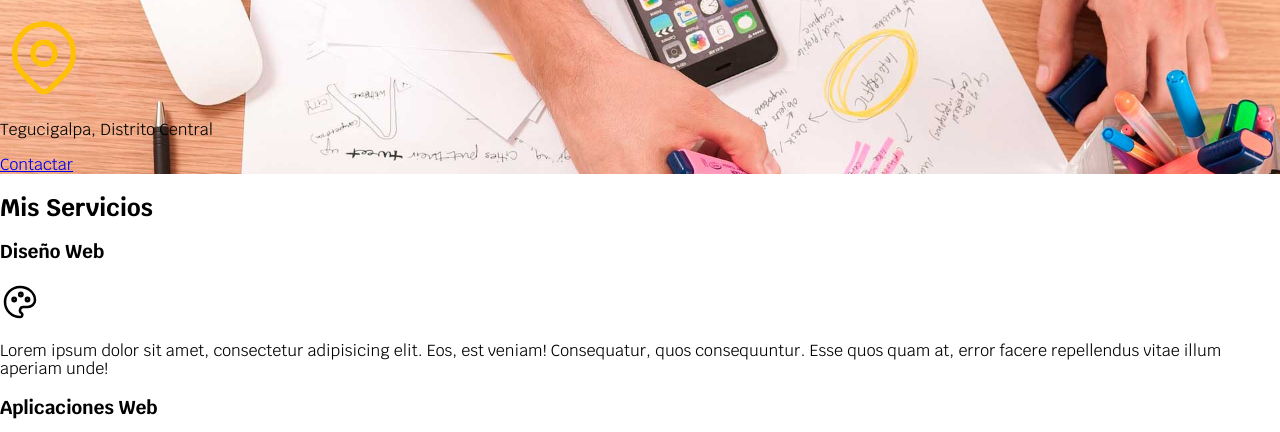
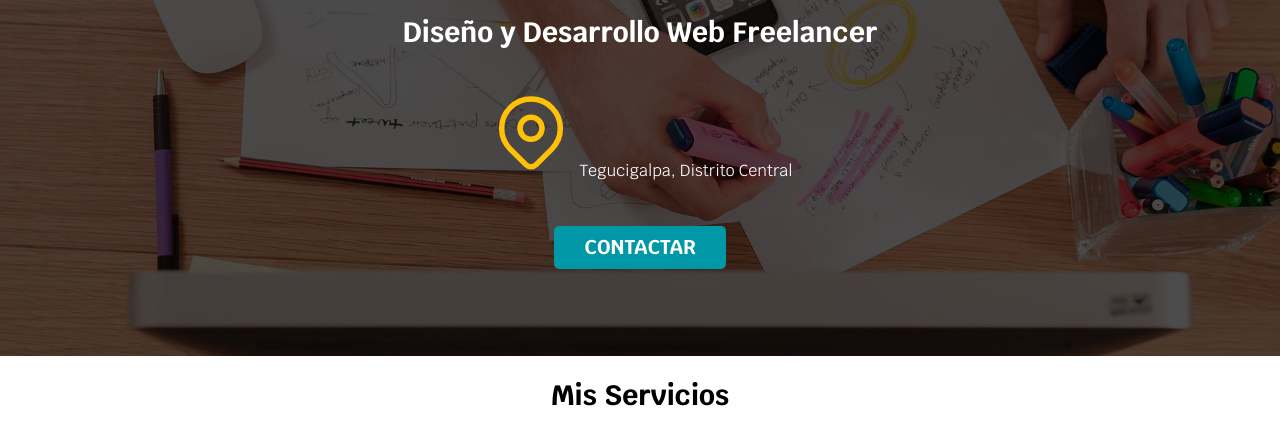
Before and after one commit to cesarcoello/freelancer, a plain HTML site: page index.html in a window 1280 px wide. Shown: the part 227-659 px from the top of the page. Drawn offline with Linux system fonts and the light colour scheme.

Commit message:
Css para crear botones

```diff
--- a/css/styles.css
+++ b/css/styles.css
@@ -7,17 +7,30 @@
 }
 html {
     font-size: 62.5%;
+    box-sizing: border-box;
 }
+
+*, *:before, *:after {
+    box-sizing: inherit;
+  }
 
 body {
     font-size: 16px; /* 1rem = 10px*/
     font-family: 'Krub', sans-serif;
 }
-
-.titulo {
-    text-align: center;
+h1 {
     font-size: 3.8rem;
 }
+h2{
+    font-size: 2.8rem;
+}
+h3{
+    font-size: 1.8rem;
+}
+h1,h2,h3{
+    text-align: center;
+}
+
 
 .titulo span {
     font-size: 2rem;
@@ -28,6 +41,25 @@ body {
     margin: 0 auto;
 }
 
+.boton{
+    background-color: var(--secundario);
+    color: var(--blanco);
+    padding: 1rem 3rem;
+    margin-top: 3rem;
+    font-size: 2rem;
+    text-decoration: none;
+    text-transform: uppercase;
+    font-weight: bold;
+    border-radius: .5rem;
+    width: 90%;
+    text-align: center;
+}
+
+@media (min-width: 769px ){
+    .boton{
+        width: auto;
+    }
+}
 .nav-bg{
     background-color: var(--secundario);
 }
@@ -60,4 +92,23 @@ body {
     background-image: url(../img/hero.jpg);
     background-repeat: no-repeat;
     background-size: cover;
+    height: 45rem;
+    position: relative;
 }
+
+.contenido-hero{
+    position: absolute;
+    background-color: rgb( 0 0 0 / 70%);
+    width: 100%;
+    height: 100%;
+
+    display: flex;
+    flex-direction: column;
+    align-items: center;
+    justify-content: center;
+}
+
+.contenido-hero h2,
+.contenido-hero p{
+    color: var(--blanco);
+}
--- a/index.html
+++ b/index.html
@@ -31,16 +31,18 @@
 
     <section class="hero">
         <div class="contenido-hero">
-            <h2 class="titulo">Diseño y Desarrollo Web Freelancer</h2>
+            <h2 >Diseño y Desarrollo Web Freelancer</h2>
 
-            <svg xmlns="http://www.w3.org/2000/svg" class="icon icon-tabler icon-tabler-map-pin" width="88" height="88" viewBox="0 0 24 24" stroke-width="1.5" stroke="#ffc107" fill="none" stroke-linecap="round" stroke-linejoin="round">
-                <path stroke="none" d="M0 0h24v24H0z" fill="none"/>
-                <path d="M9 11a3 3 0 1 0 6 0a3 3 0 0 0 -6 0" />
-                <path d="M17.657 16.657l-4.243 4.243a2 2 0 0 1 -2.827 0l-4.244 -4.243a8 8 0 1 1 11.314 0z" />
-              </svg>
 
-            <p>Tegucigalpa, Distrito Central</p>
-            <a href="#">Contactar</a>
+            <p>
+                <svg xmlns="http://www.w3.org/2000/svg" class="icon icon-tabler icon-tabler-map-pin" width="88" height="88" viewBox="0 0 24 24" stroke-width="1.5" stroke="#ffc107" fill="none" stroke-linecap="round" stroke-linejoin="round">
+                    <path stroke="none" d="M0 0h24v24H0z" fill="none"/>
+                    <path d="M9 11a3 3 0 1 0 6 0a3 3 0 0 0 -6 0" />
+                    <path d="M17.657 16.657l-4.243 4.243a2 2 0 0 1 -2.827 0l-4.244 -4.243a8 8 0 1 1 11.314 0z" />
+                  </svg>
+                Tegucigalpa, Distrito Central
+            </p>
+            <a class="boton"  href="#">Contactar</a>
         </div>
     </section>
 
```
